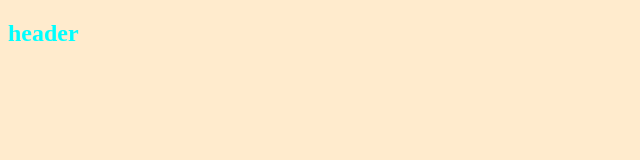
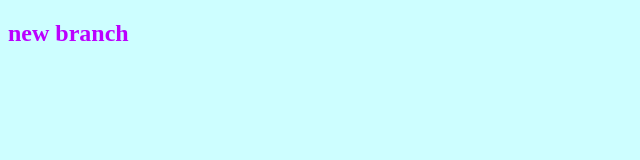
Before and after one commit to Mariam-MohamedM/firstproject, a plain HTML site: page index.html in a window 1280 px wide. Shown: the whole page, without its empty margins (0-640 px from the left). Drawn offline with Linux system fonts and the light colour scheme.

Commit message:
in branch mariam

```diff
--- a/index.html
+++ b/index.html
@@ -7,7 +7,7 @@
     <link rel="stylesheet" href="style.css">
 </head>
 <body>
-    <h2>header</h2>
+    <h2>new branch</h2>
     <script src="app.js"></script>
 </body>
 </html>
--- a/style.css
+++ b/style.css
@@ -1,4 +1,4 @@
 body{
-    background-color: blanchedalmond;
-    color: aqua;
+    background-color: rgb(205, 254, 255);
+    color: rgb(187, 0, 255);
 }
```
